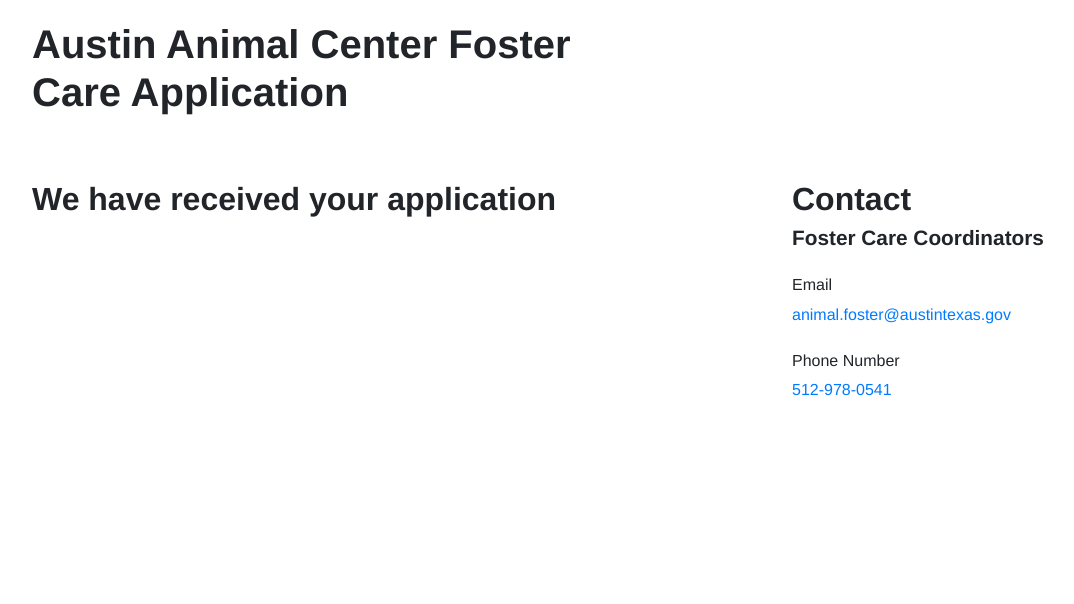
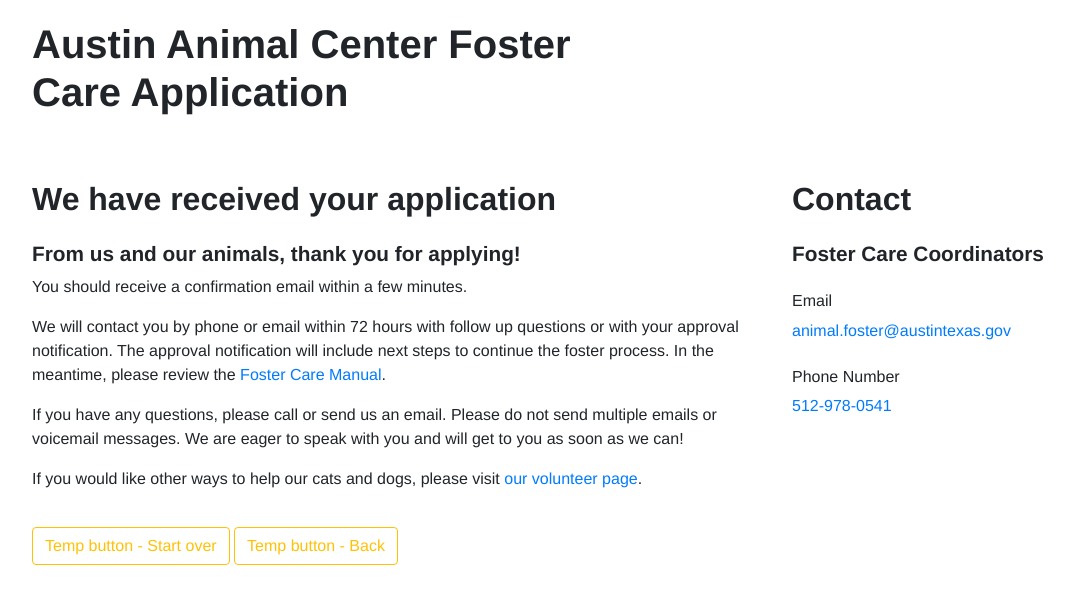
Before and after one commit to cityofaustin/prototypeform, a Jekyll site: the page built from Confirmation.html, in a window 1280 px wide. Shown: the top 604 px of the page, without its empty margins (53-1127 px from the left). Built offline with Jekyll 4.4.1, drawn with Linux system fonts in a browser that asks for light colours.

Commit message:
Added refined 'confirmation' copy and updated 'help info' copy

```diff
--- a/Confirmation.html
+++ b/Confirmation.html
@@ -4,5 +4,11 @@
 
 <h2>We have received your application</h2>
 <form>
-
+  <h4>From us and our animals, thank you for applying!</h4>
+  <p>You should receive a confirmation email within a few minutes.</p>
+  <p>We will contact you by phone or email within 72 hours with follow up questions or with your approval notification. The approval notification will include next steps to continue the foster process. In the meantime, please review the <a href="http://www.austintexas.gov/sites/default/files/files/Animal_Services/Foster_Program_Manual_Sept2017.pdf">Foster Care Manual</a>.</p>
+  <p>If you have any questions, please call or send us an email. Please do not send multiple emails or voicemail messages. We are eager to speak with you and will get to you as soon as we can!</p>
+  <p>If you would like other ways to help our cats and dogs, please visit <a href="http://www.austintexas.gov/department/volunteer">our volunteer page</a>.</p>
+  <a class="btn btn-outline-warning" href="index.html" role="button">Temp button - Start over</a>
+  <a class="btn btn-outline-warning" href="Help_info.html" role="button">Temp button - Back</a>
 </form>
--- a/Help_info.html
+++ b/Help_info.html
@@ -5,7 +5,7 @@
 <h2>Tell us how we can help you foster</h2>
 <div class="form-row">
     <div class="form-group">
-        <label for="inputHelp_foster">We may be able to offer some supplies for your foster animal if you need them, based on what we have available. Would you like the Austin Animal Center to see if we can help you with supplies for your foster animal (crates, litter, etc.)?</label>
+        <label for="inputHelp_foster">Based on what we have available, we may be able to offer some supplies for your foster animal if you need them. Would you like the Austin Animal Center to see if we can help you with supplies for your foster animal (crates, litter, etc.)?</label>
         <textarea class="form-control" id="inputHelp_foster" rows="3" ></textarea>
     </div>
 </div>
--- a/css/main.css
+++ b/css/main.css
@@ -24,6 +24,7 @@
 h4 {
     font-size: 1.3rem;
     font-weight: 625;
+    margin-top: 1.5rem;
 }
 
 h5 {
```
